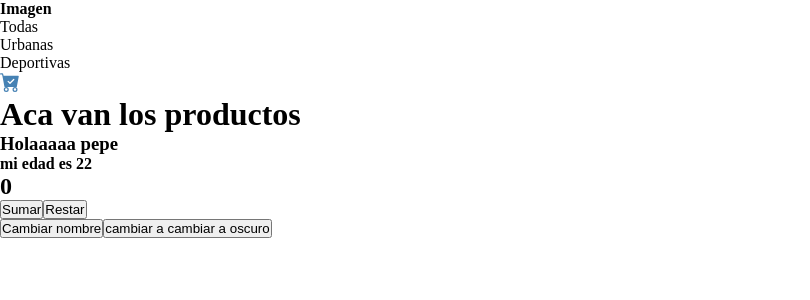
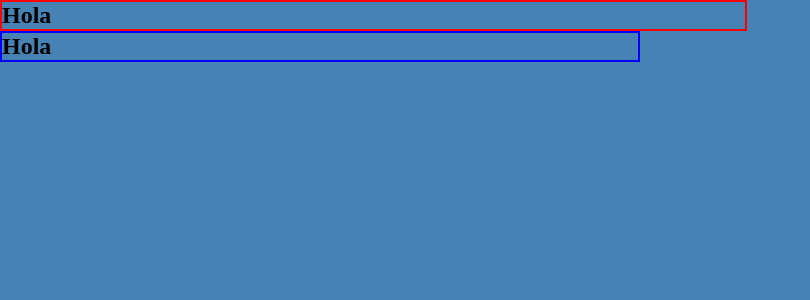
Before and after one commit to jorgeduje/comision-43240, a React (Vite) app: page / in a window 1280 px wide. Shown: the top 300 px of the page, without its empty margins (0-810 px from the left). Built offline with nearby package versions, Linux system fonts and the light colour scheme.

Commit message:
se trabaja con material ui

```diff
--- a/package.json
+++ b/package.json
@@ -10,6 +10,11 @@
     "preview": "vite preview"
   },
   "dependencies": {
+    "@emotion/react": "^11.11.0",
+    "@emotion/styled": "^11.11.0",
+    "@fontsource/roboto": "^4.5.8",
+    "@mui/icons-material": "^5.11.16",
+    "@mui/material": "^5.13.1",
     "react": "^18.2.0",
     "react-dom": "^18.2.0",
     "react-icons": "^4.8.0"
--- a/src/App.jsx
+++ b/src/App.jsx
@@ -1,25 +1,13 @@
-import { useState } from "react";
-import Navbar from "./components/layout/navbar/Navbar";
-import { ProductsList } from "./components/pages/productsList/ProductsList";
+import { GridComponent } from "./components/common/gridComponent/GridComponent";
+import { Login } from "./components/pages/login/Login";
 
 const App = () => {
-  const [nombre, setNombre] = useState("pepe");
-  const [isDark, setIsDark] = useState(false);
-
-  console.log(isDark);
-
-  let edad = 22;
   return (
     <div>
-      <Navbar />
-      <ProductsList nombre={nombre} edad={edad} />
-      <button onClick={() => setNombre("maria")}>Cambiar nombre</button>
-      <button onClick={() => setIsDark(!isDark)}>
-       cambiar a {isDark ? "cambiar a claro" : "cambiar a oscuro"}
-      </button>
+      {/* <Login /> */}
+      <GridComponent />
     </div>
   );
 };
 
 export default App;
-// ProductsList(nombre)
--- /dev/null
+++ b/src/components/common/gridComponent/GridComponent.jsx
@@ -0,0 +1,29 @@
+import { Box, Grid } from "@mui/material";
+
+export const GridComponent = () => {
+  return (
+    <Box
+      sx={{
+        backgroundColor: { xs: "red", sm: "steelblue" },
+        width: "100%",
+        minHeight: "100vh",
+      }}
+    >
+      <Grid container>
+        <Grid
+          item
+          xs={12}
+          sm={10}
+          md={7}
+          //   sx={{ display: { xs: "block", sm: "none" } }}
+          // sx={{margin: {xs: "100px", sm: "20px"}}}
+        >
+          <h2 style={{ border: "2px solid red", width: "100%" }}>Hola</h2>
+        </Grid>
+        <Grid item xs={12} sm={10} md={6}>
+          <h2 style={{ border: "2px solid blue", width: "100%" }}>Hola</h2>
+        </Grid>
+      </Grid>
+    </Box>
+  );
+};
--- /dev/null
+++ b/src/components/pages/login/Login.jsx
@@ -0,0 +1,68 @@
+import { Visibility, VisibilityOff } from "@mui/icons-material";
+import {
+  Box,
+  Button,
+  FormControl,
+  IconButton,
+  InputAdornment,
+  InputLabel,
+  OutlinedInput,
+  TextField,
+} from "@mui/material";
+import { useState } from "react";
+
+export const Login = () => {
+  const [showPassword, setShowPassword] = useState(false);
+
+  return (
+    <Box
+      sx={{
+        width: "100%",
+        minHeight: "100vh",
+        display: "flex",
+        justifyContent: "center",
+        alignItems: "center",
+        flexDirection: "column",
+        gap: "30px",
+      }}
+    >
+      <TextField
+        label="Email"
+        variant="outlined"
+        color="secondary"
+        size="medium"
+      />
+
+      <FormControl sx={{ m: 1, width: "25ch" }} variant="outlined">
+        <InputLabel color="secondary" htmlFor="outlined-adornment-password">
+          Contraseña
+        </InputLabel>
+        <OutlinedInput
+          id="outlined-adornment-password"
+          color="secondary"
+          type={showPassword ? "text" : "password"}
+          endAdornment={
+            <InputAdornment position="end">
+              <IconButton
+                aria-label="toggle password visibility"
+                onClick={() => setShowPassword(!showPassword)}
+                edge="end"
+              >
+                {showPassword ? (
+                  <VisibilityOff />
+                ) : (
+                  <Visibility color="secondary" />
+                )}
+              </IconButton>
+            </InputAdornment>
+          }
+          label="Password"
+        />
+      </FormControl>
+
+      <Button variant="contained" color="secondary">
+        Ingrear
+      </Button>
+    </Box>
+  );
+};
```
Also changed, not shown: src/Footer.jsx (deleted, +0 -9 lines), src/Home.jsx (deleted, +0 -22 lines), src/Home.module.css (deleted, +0 -8 lines), src/Navbar.jsx (deleted, +0 -16 lines), 1 other file (tests, documents, lock files or other folders).
